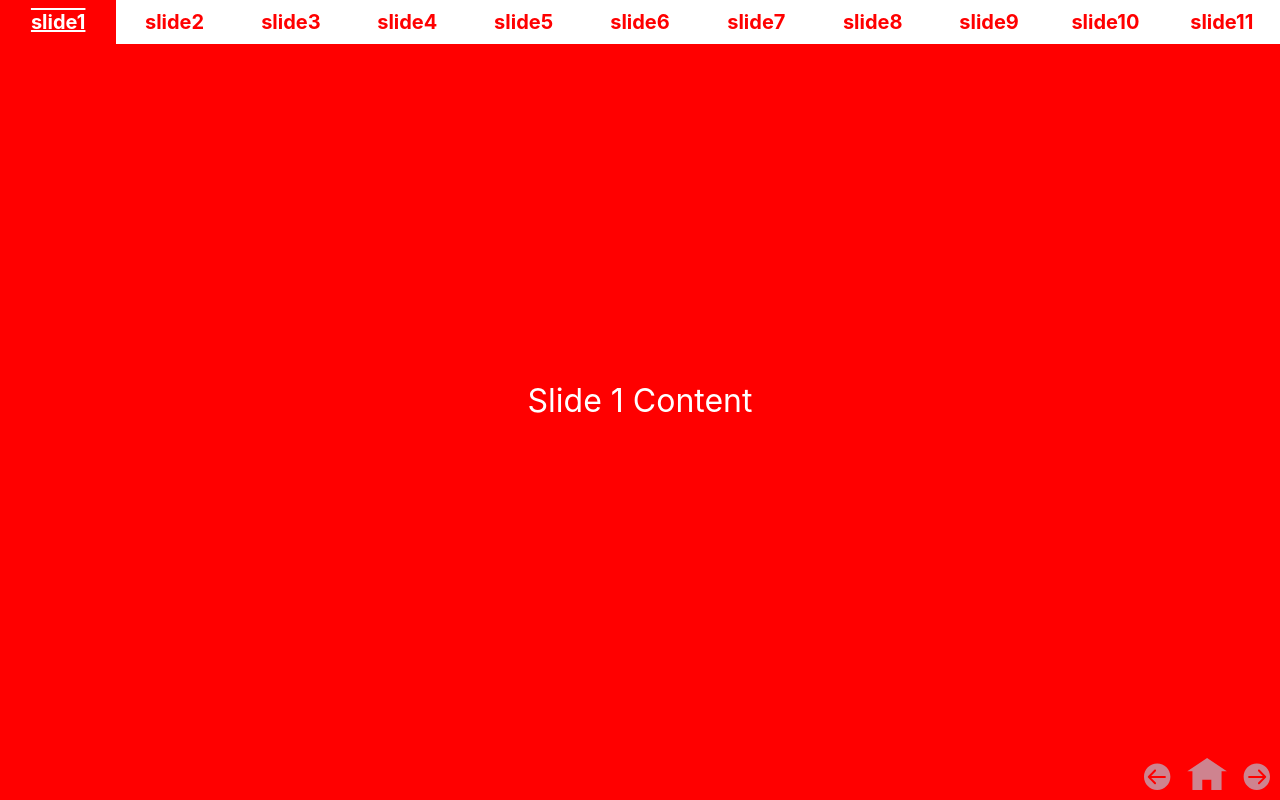
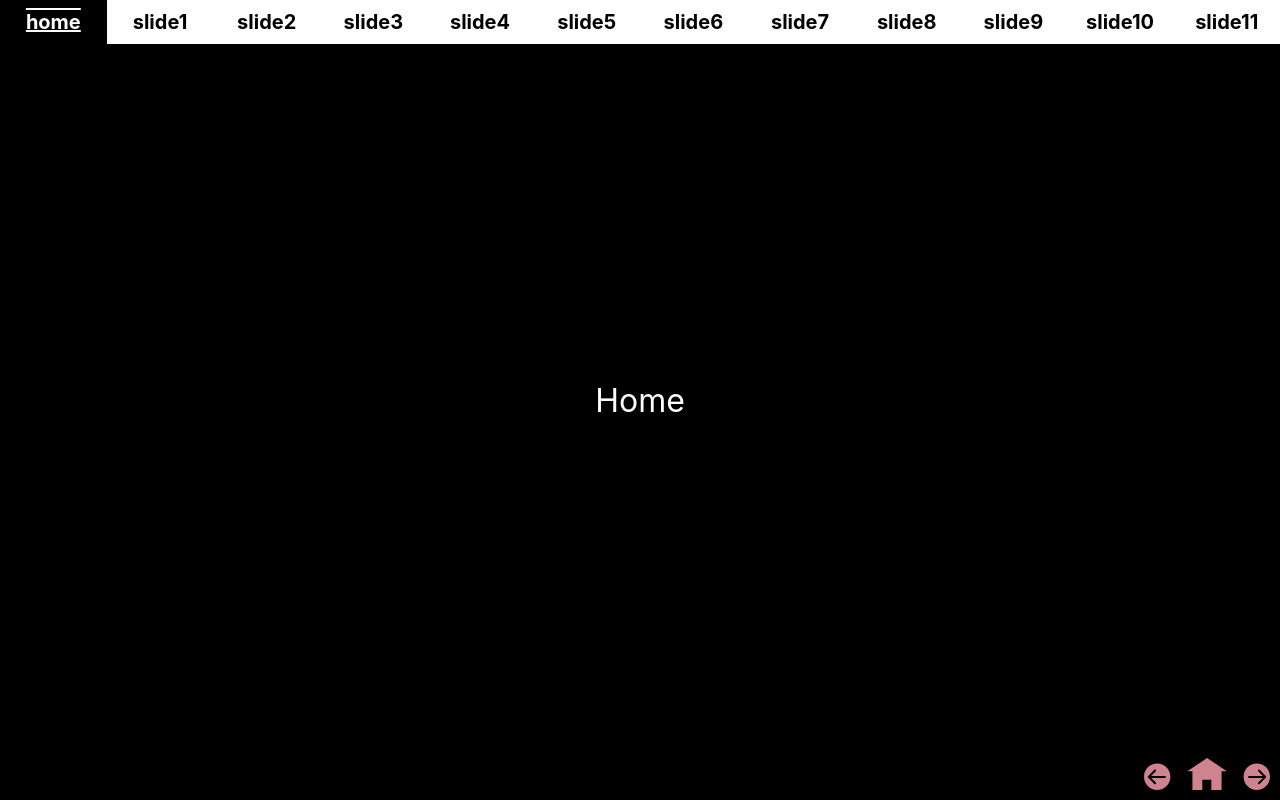
Before and after one commit to dailybruin/opinion-24-25, a React (Create React App) app: page / in a window 1280 px wide. Built offline with nearby package versions, Linux system fonts and the light colour scheme; the HTML template or start-up script is replaced by a standard one.

Commit message:
added the home page

```diff
--- a/src/App.js
+++ b/src/App.js
@@ -1,14 +1,15 @@
 import React, { useState, useEffect, useRef } from "react";
-import { SlideOne, SlideTwo, SlideThree, SlideFour, SlideFive, SlideSix, SlideSeven, SlideEight, SlideNine, SlideTen, SlideEleven } from "./components/Slides";
+import { Home, SlideOne, SlideTwo, SlideThree, SlideFour, SlideFive, SlideSix, SlideSeven, SlideEight, SlideNine, SlideTen, SlideEleven } from "./components/Slides";
 import Nav from "./components/Nav";
 import PageNavButtons from "./components/PageNavButtons";
 
 function App() {
   const [currentSlide, setCurrentSlide] = useState(1);
   const slideRef = useRef(null);
-  const data = ["slide1", "slide2", "slide3", "slide4", "slide5", "slide6", "slide7", "slide8", "slide9", "slide10", "slide11"];
+  const data = ["home", "slide1", "slide2", "slide3", "slide4", "slide5", "slide6", "slide7", "slide8", "slide9", "slide10", "slide11"];
 
   const slideColors = [
+    { bgColor: 'black', textColor: 'white' },
     { bgColor: 'red', textColor: 'white' },
     { bgColor: 'green', textColor: 'white' },
     { bgColor: 'blue', textColor: 'white' },
@@ -22,7 +23,7 @@ function App() {
     { bgColor: 'purple', textColor: 'white' },
   ];
 
-  const slides = [ SlideOne, SlideTwo, SlideThree, SlideFour, SlideFive, SlideSix, SlideSeven, SlideEight, SlideNine, SlideTen, SlideEleven ];
+  const slides = [ Home, SlideOne, SlideTwo, SlideThree, SlideFour, SlideFive, SlideSix, SlideSeven, SlideEight, SlideNine, SlideTen, SlideEleven ];
 
   // NOTE: hard coded the data since <a> approach did not work with scrolling + nav bar color handling
 
--- a/src/components/Slides.js
+++ b/src/components/Slides.js
@@ -10,6 +10,16 @@ const Container = styled.div`
   align-items: center;
   font-size: 2rem;
 `;
+
+const Home = () => {
+  return (
+    <>
+      <Container style={{ backgroundColor: 'black', color: 'white'}}>
+        Home
+      </Container>
+    </>
+  );
+};
 
 const SlideOne = () => {
   return (
@@ -183,4 +193,4 @@ const SlideEleven = () => {
 
 
 // export { SlideOne, SlideTwo, SlideThree, SlideFour, SlideFive, SlideSix, SlideSeven, SlideEight, SlideNine, SlideTen, SlideEleven, SlideOneColors, SlideTwoColors, SlideThreeColors, SlideFourColors, SlideFiveColors, SlideSixColors, SlideSevenColors, SlideEightColors, SlideNineColors, SlideTenColors, SlideElevenColors };
-export { SlideOne, SlideTwo, SlideThree, SlideFour, SlideFive, SlideSix, SlideSeven, SlideEight, SlideNine, SlideTen, SlideEleven};
+export { Home, SlideOne, SlideTwo, SlideThree, SlideFour, SlideFive, SlideSix, SlideSeven, SlideEight, SlideNine, SlideTen, SlideEleven};
```
